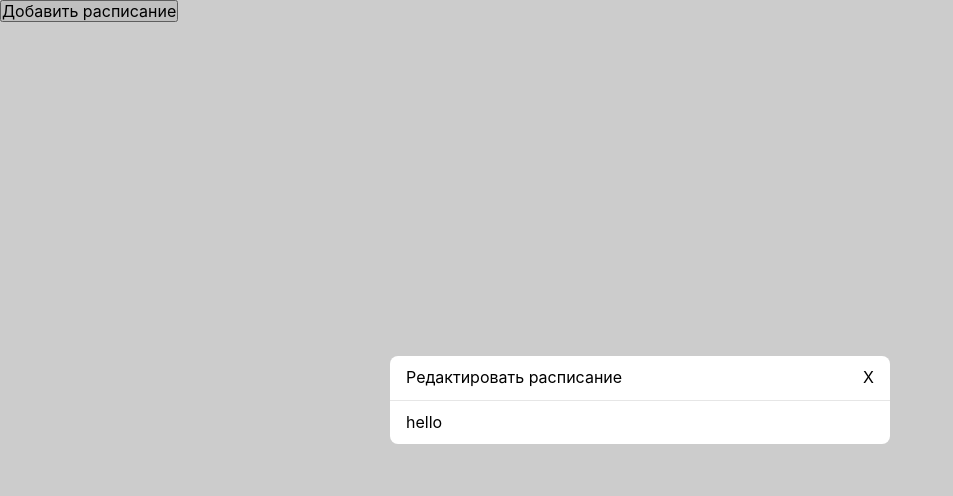
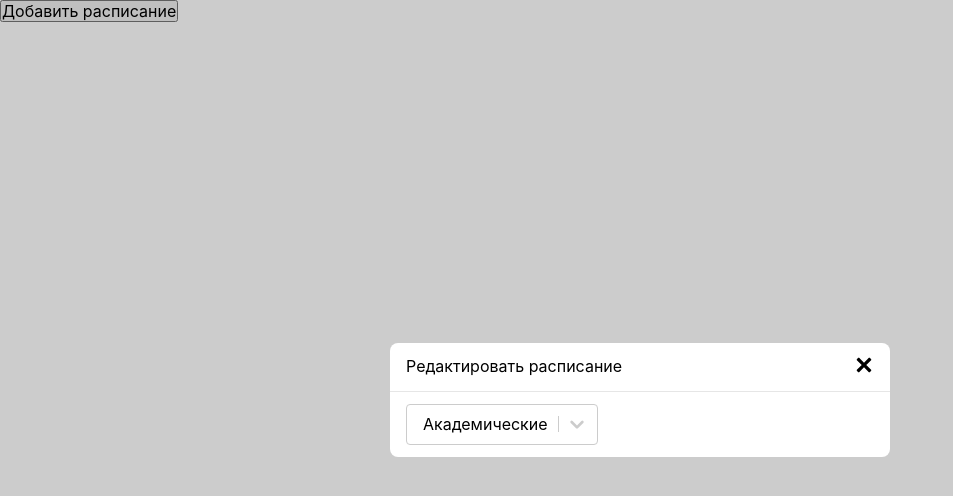
Before and after one commit to isemilia/schedule-modal, a React (Vite) app: page / in a window 1280 px wide. Both pictures are taken after a click on the button "Добавить расписание". Shown: the top 496 px of the page, without its empty margins (0-953 px from the left). Built offline with nearby package versions, Linux system fonts and the light colour scheme.

Commit message:
Create select component

```diff
--- a/package.json
+++ b/package.json
@@ -12,6 +12,7 @@
   "dependencies": {
     "react": "^18.3.1",
     "react-dom": "^18.3.1",
+    "react-hook-form": "^7.53.0",
     "styled-components": "^6.1.13"
   },
   "devDependencies": {
--- a/src/app/app.jsx
+++ b/src/app/app.jsx
@@ -1,5 +1,6 @@
 import { useState } from 'react'
 import Modal from '../components/modal/index.js'
+import ScheduleForm from '../components/schedule-form/index.js'
 
 function App() {
   const [isOpen, setOpen] = useState(false)
@@ -12,7 +13,7 @@ function App() {
     <>
       <button onClick={() => toggleModal()}>Добавить расписание</button>
       <Modal isOpen={isOpen} handleClose={() => toggleModal()} title={'Редактировать расписание'}>
-        hello
+        <ScheduleForm />
       </Modal>
     </>
   )
--- a/src/components/modal/assets/styles.js
+++ b/src/components/modal/assets/styles.js
@@ -33,3 +33,14 @@ export const StyledBody = styled('div')(() => ({
   justifyContent: 'space-between',
   padding: modalPadding,
 }))
+
+export const StyledCloseButton = styled('button')(() => ({
+  background: 'transparent',
+  border: 0,
+  padding: 0,
+  cursor: 'pointer',
+  img: {
+    width: '20px',
+    height: '20px',
+  },
+}))
--- a/src/components/modal/modal.jsx
+++ b/src/components/modal/modal.jsx
@@ -1,5 +1,13 @@
 import { createPortal } from 'react-dom'
-import { StyledBody, StyledHead, StyledModal, StyledOverlay } from './assets/styles.js'
+import {
+  StyledBody,
+  StyledCloseButton,
+  StyledHead,
+  StyledModal,
+  StyledOverlay,
+} from './assets/styles.js'
+
+import closeIcon from '../../assets/icons/close-icon.svg'
 
 const Modal = ({ isOpen, handleClose, children, title }) => {
   if (!isOpen) {
@@ -11,7 +19,9 @@ const Modal = ({ isOpen, handleClose, children, title }) => {
       <StyledModal onClick={(e) => e.stopPropagation()}>
         <StyledHead>
           {title}
-          <div onClick={() => handleClose && handleClose()}>X</div>
+          <StyledCloseButton>
+            <img onClick={() => handleClose && handleClose()} src={closeIcon} alt={'Закрыть'} />
+          </StyledCloseButton>
         </StyledHead>
         <StyledBody>{children}</StyledBody>
       </StyledModal>
--- /dev/null
+++ b/src/components/schedule-form/assets/styles.js
@@ -0,0 +1,14 @@
+import styled from 'styled-components'
+
+export const StyledForm = styled('form')(() => ({}))
+
+export const StyledFormContent = styled('form')(() => ({
+  display: 'flex',
+  flexDirection: 'column',
+  rowGap: '16px',
+}))
+
+export const StyledFormRow = styled('div')(({ $columns = 1 }) => ({
+  display: 'grid',
+  gridTemplateColumns: `repeat(${$columns}, 1fr)`,
+}))
--- /dev/null
+++ b/src/components/schedule-form/index.js
@@ -0,0 +1 @@
+export { default } from './schedule-form'
--- /dev/null
+++ b/src/components/schedule-form/schedule-form.jsx
@@ -0,0 +1,28 @@
+import { FormProvider, useForm } from 'react-hook-form'
+
+import { StyledForm, StyledFormContent, StyledFormRow } from './assets/styles'
+import Select from '../select/index.js'
+
+const ScheduleForm = () => {
+  const methods = useForm()
+
+  return (
+    <FormProvider {...methods}>
+      <StyledForm>
+        <StyledFormContent>
+          <StyledFormRow>
+            <Select
+              options={[
+                { value: 45, label: 'Академические' },
+                { value: 60, label: 'Астрономические' },
+              ]}
+              defaultValue={45}
+            />
+          </StyledFormRow>
+        </StyledFormContent>
+      </StyledForm>
+    </FormProvider>
+  )
+}
+
+export default ScheduleForm
--- /dev/null
+++ b/src/components/select/assets/styles.js
@@ -0,0 +1,62 @@
+import styled from 'styled-components'
+
+export const StyledOptionList = styled('ul')(({ $isOpen }) => ({
+  position: 'absolute',
+  top: '110%',
+  left: 0,
+  width: '100%',
+  border: '1px solid #ccc',
+  borderRadius: '4px',
+  backgroundColor: '#fff',
+  zIndex: 10,
+  listStyle: 'none',
+  margin: 0,
+  padding: 0,
+  display: $isOpen ? 'block' : 'none',
+}))
+
+export const StyledSelectBox = styled('div')(() => ({
+  padding: '10px 16px',
+  border: '1px solid #ccc',
+  borderRadius: '4px',
+  cursor: 'pointer',
+  display: 'flex',
+  alignItems: 'center',
+  gap: '10px',
+}))
+
+export const StyledWrap = styled('div')(() => ({
+  position: 'relative',
+}))
+
+export const StyledPlaceholder = styled('span')(() => ({
+  color: '#999',
+}))
+
+export const StyledSelectIcon = styled('span')(({ $isOpen }) => ({
+  marginRight: '-4px',
+  paddingLeft: '10px',
+  borderLeft: '1px solid #ccc',
+  height: '100%',
+  img: {
+    transition: 'transform .3s',
+    display: 'block',
+    width: '16px',
+    height: '16px',
+    ...($isOpen ? { transform: 'rotate(180deg)' } : {}),
+  },
+}))
+
+export const StyledOptionItem = styled('li')(() => ({
+  padding: '10px',
+  cursor: 'pointer',
+  '&:hover': {
+    background: '#6495ED',
+  },
+  span: {
+    display: 'block',
+    width: '100%',
+    overflow: 'hidden',
+    textOverflow: 'ellipsis',
+  },
+}))
--- /dev/null
+++ b/src/components/select/index.js
@@ -0,0 +1 @@
+export { default } from './select.jsx'
--- /dev/null
+++ b/src/components/select/select.jsx
@@ -0,0 +1,83 @@
+import { useEffect, useRef, useState } from 'react'
+import {
+  StyledOptionItem,
+  StyledOptionList,
+  StyledPlaceholder,
+  StyledSelectBox,
+  StyledSelectIcon,
+  StyledWrap,
+} from './assets/styles.js'
+
+import chevronDown from '../../assets/icons/chevron-down-icon.svg'
+
+const Select = ({ options, placeholder, value, onChange, defaultValue }) => {
+  const [selectedOption, setSelectedOption] = useState(
+    defaultValue ? options.find((option) => option.value === defaultValue) : null,
+  )
+  const [isOpen, setOpen] = useState(false)
+
+  const selectRef = useRef(null)
+
+  const handleSelect = (option) => {
+    setSelectedOption(option)
+    onChange(option.value)
+    setOpen(false)
+  }
+
+  const handleClickOutside = (event) => {
+    if (selectRef.current && !selectRef.current.contains(event.target)) {
+      setOpen(false)
+    }
+  }
+
+  useEffect(() => {
+    document.addEventListener('mousedown', handleClickOutside)
+
+    return () => {
+      document.removeEventListener('mousedown', handleClickOutside)
+    }
+  }, [])
+
+  return (
+    <StyledWrap ref={selectRef}>
+      <div>
+        <StyledSelectBox onClick={() => setOpen((state) => !state)}>
+          {selectedOption ? (
+            <span>{selectedOption.label}</span>
+          ) : (
+            <StyledPlaceholder>{placeholder}</StyledPlaceholder>
+          )}
+          <StyledSelectIcon $isOpen={isOpen}>
+            <img src={chevronDown} alt='Select' />
+          </StyledSelectIcon>
+        </StyledSelectBox>
+        <StyledOptionList $isOpen={isOpen}>
+          {options.map((option) => (
+            <StyledOptionItem key={option.value} onClick={() => handleSelect(option)}>
+              <span>{option.label}</span>
+            </StyledOptionItem>
+          ))}
+        </StyledOptionList>
+      </div>
+
+      <select
+        style={{ display: 'none' }}
+        value={value}
+        onChange={(e) =>
+          handleSelect(options.find((option) => option.value === Number(e.target.value)))
+        }
+      >
+        <option value='' disabled>
+          {placeholder}
+        </option>
+        {options.map((option) => (
+          <option key={option.value} value={option.value}>
+            {option.label}
+          </option>
+        ))}
+      </select>
+    </StyledWrap>
+  )
+}
+
+export default Select
```
Also changed, not shown: src/assets/icons/chevron-down-icon.svg (added), src/assets/icons/close-icon.svg (added).
